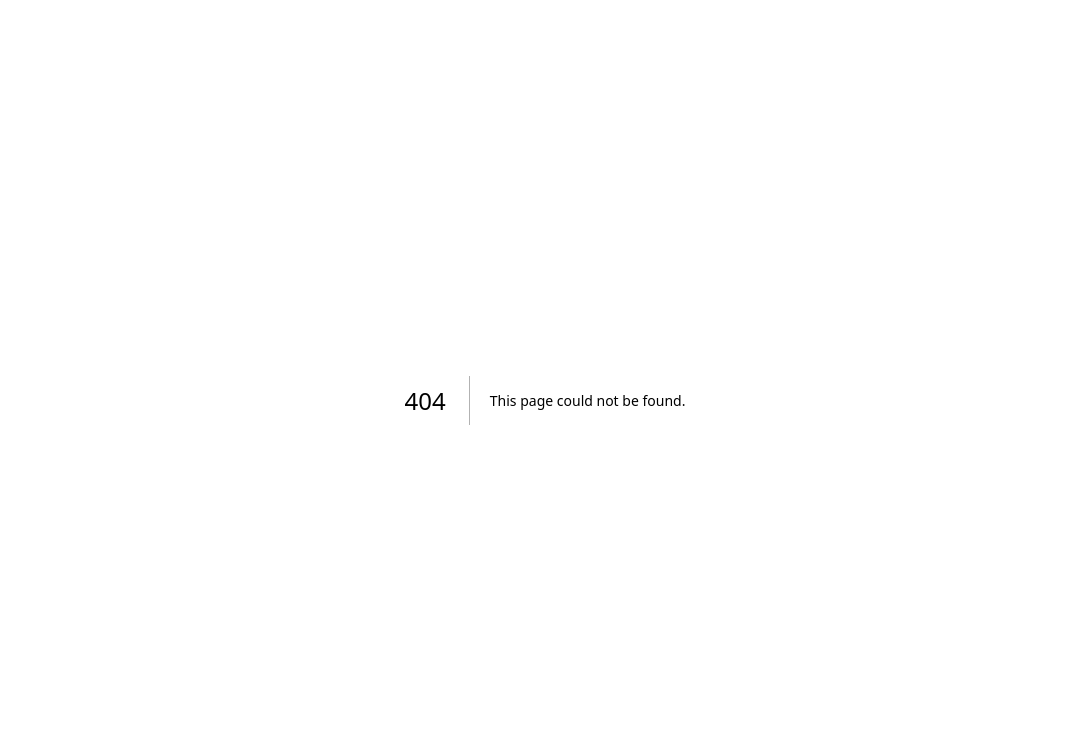
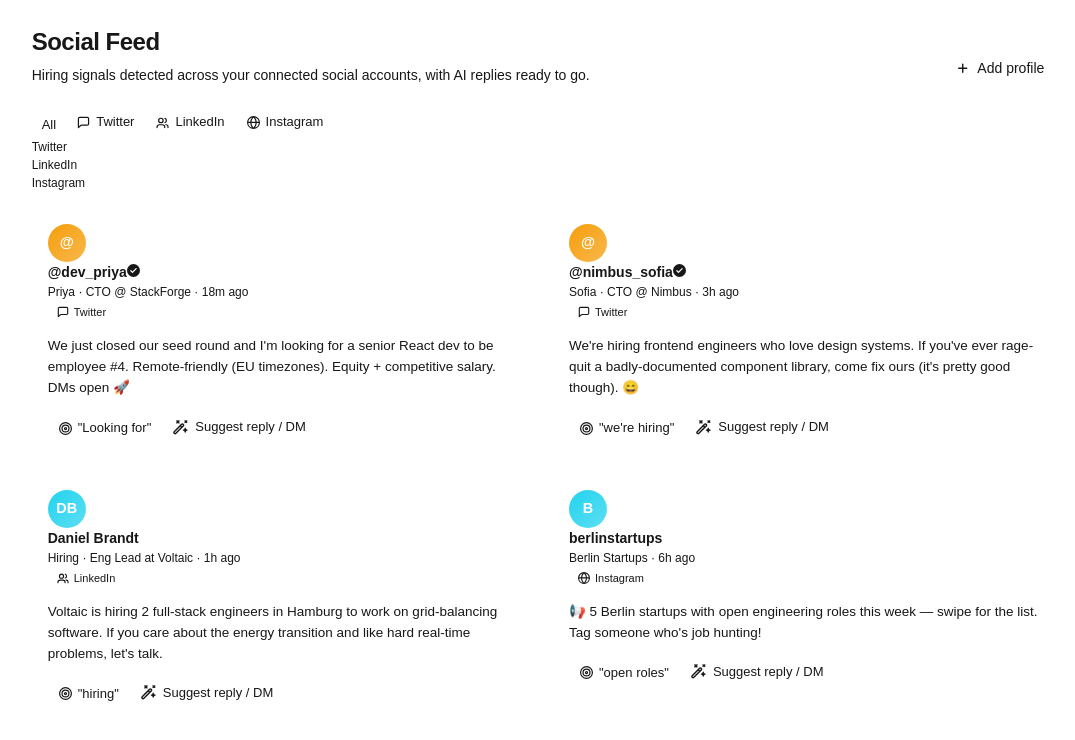
Before and after one commit to niks-nikhil-anand/CareerOS-Career-Contribution-Command-Center, a Next.js app: page /social in a window 1280 px wide. Before the commit this address had no page. Shown: the top 740 px of the page, without its empty margins (95-1170 px from the left). Built offline with nearby package versions, Linux system fonts and the light colour scheme.

Commit message:
feat: implement application shell, add coach and social modules, and migrate to a custom dark-mode design system

```diff
--- /dev/null
+++ b/app/social/page.tsx
@@ -0,0 +1,5 @@
+import { Social } from "@/components/modules/Social";
+
+export default function SocialPage() {
+  return <Social />;
+}
```
